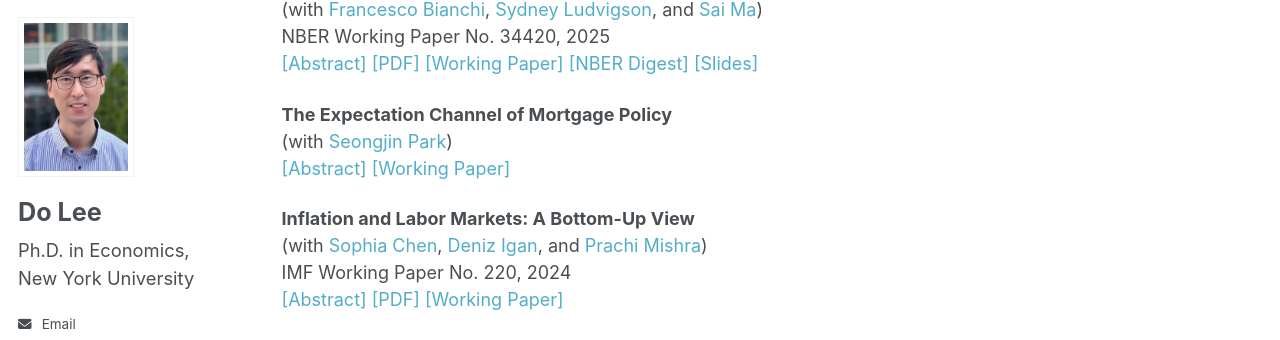
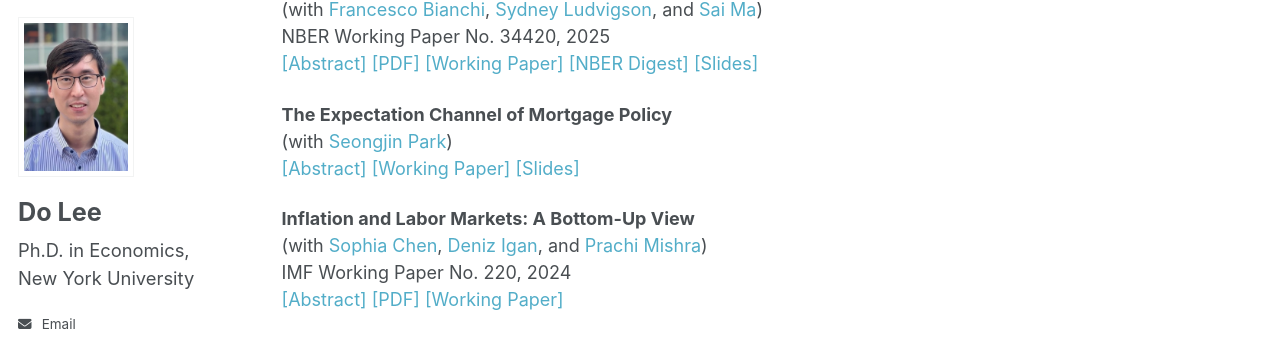
Before and after one commit to doqlee/doqlee.github.io, a Jekyll site: the page built from _pages/main.md, in a window 1280 px wide and 900 px high, scrolled down 1210 px. Shown: the part 102-442 px from the top of the window. Built offline with Jekyll 4.4.1, drawn with Linux system fonts in a browser that asks for light colours; some web fonts are replaced.

Commit message:
Update main.md

```diff
--- a/_pages/main.md
+++ b/_pages/main.md
@@ -120,7 +120,7 @@ How rational is the stock market and how efficiently does it process information
 
 **The Expectation Channel of Mortgage Policy** \
 (with [Seongjin Park](https://sites.google.com/view/seongjinpark/home?authuser=0)) \
-<a href="#/" onclick="visib('PL2024')">[Abstract]</a> [[Working Paper]](https://papers.ssrn.com/sol3/papers.cfm?abstract_id=4982133)
+<a href="#/" onclick="visib('PL2024')">[Abstract]</a> [[Working Paper]](https://papers.ssrn.com/sol3/papers.cfm?abstract_id=4982133) [[Slides]](../files/0_PPT_V2.2_DL.pdf)
 <div id="PL2024" style="display: none; text-align: justify; line-height: 1.2" >
 Mortgage policies influence household borrowing and house prices not only through their mechanical effects on borrowing constraints, but also through their direct effects on house price expectations. For identification, we exploit unique settings in South Korea where the housing market separates into expectation-sensitive and credit-constrained areas, and where there exists speculative private debt that is unaffected by mortgage policies. Following a major relaxation of LTV/PTI limits that signaled a more supportive government stance toward housing markets, house prices rose sharply in expectation-sensitive districts rather than credit-constrained ones, with the response beginning even before the new limits took effect. The private debt also surged in these districts, driven by landlords' speculative housing investment, confirming that expectations drove housing investment independently of credit constraint changes. These findings imply that the effectiveness of mortgage policy depends not only on the credit constraints it sets, but also on the signals it sends to markets.
 <br>
```
